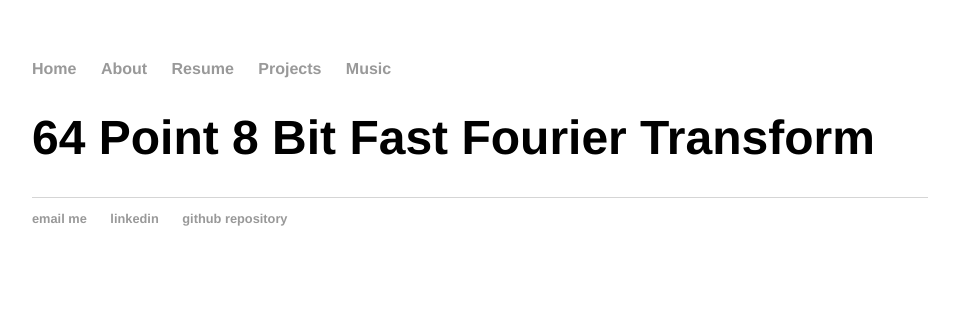
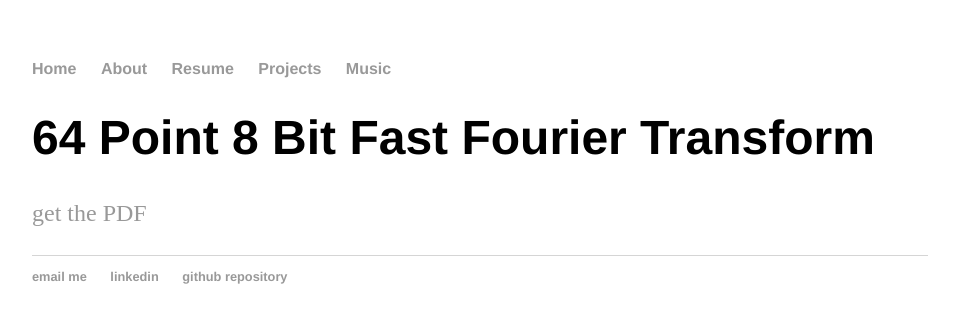
Before and after one commit to zackfravel/zackfravel.github.io, a Jekyll site: the page built from _posts/2017-12-10-FFT.md, in a window 1280 px wide. Shown: the top 323 px of the page, without its empty margins (160-1119 px from the left). Built offline with Jekyll 4.4.1, drawn with Linux system fonts in a browser that asks for light colours.

Commit message:
Update 2017-12-10-FFT.md

```diff
--- a/_posts/2017-12-10-FFT.md
+++ b/_posts/2017-12-10-FFT.md
@@ -2,3 +2,5 @@
 layout: post
 title: "64 Point 8 Bit Fast Fourier Transform"
 ---
+
+[get the PDF](https://zackfravel.github.io/assets/mydoc.pdf)
```
